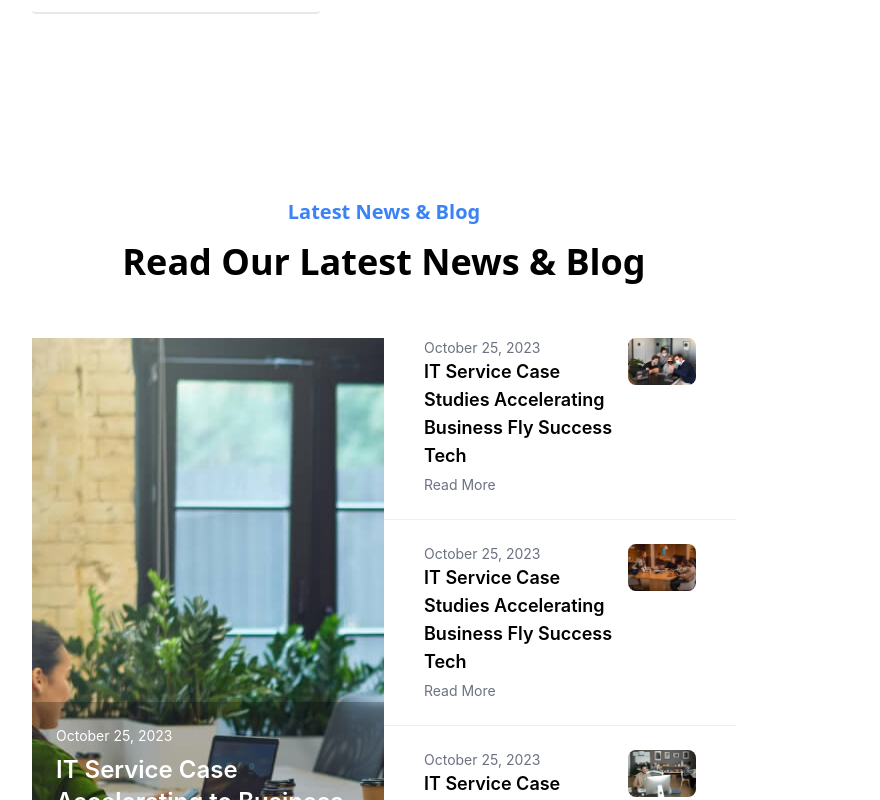
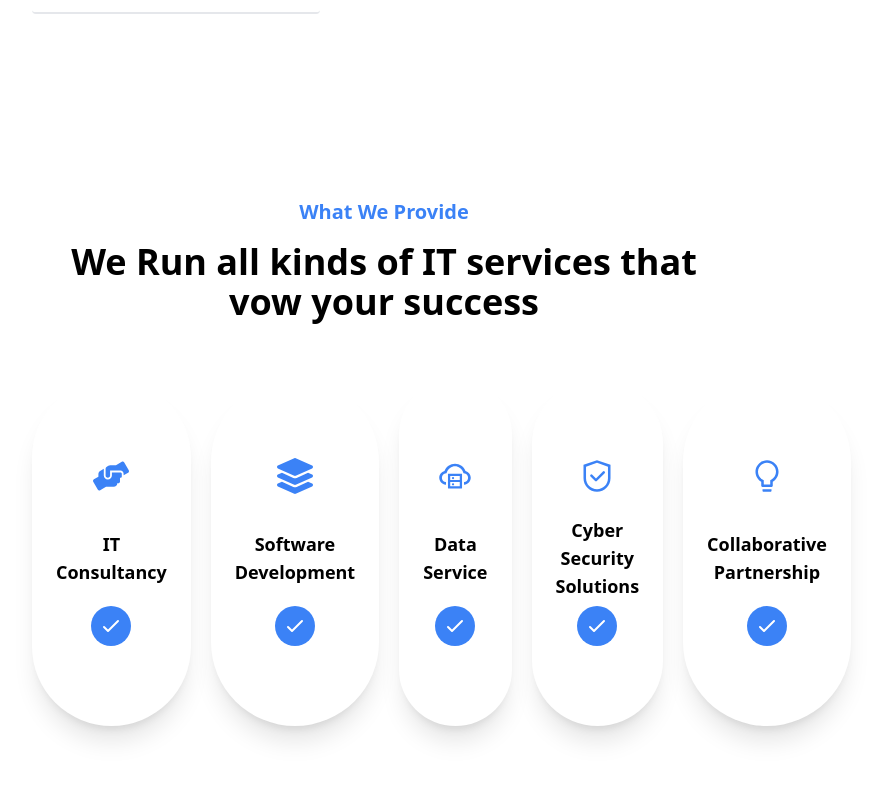
Before and after one commit to lastforever457/codezone, a Next.js app: page / in a window 1280 px wide. Shown: the part 4980-5780 px from the top of the page, without its empty margins (256-1136 px from the left). Built offline with nearby package versions, Linux system fonts and the light colour scheme.

Commit message:
Big2 changes

```diff
--- a/app/page.tsx
+++ b/app/page.tsx
@@ -1,15 +1,16 @@
 'use client';
 
 import Header from '@/components/header';
+import Blog from '@/components/main/blog';
+import CardComponent from '@/components/main/cardComponent';
+import Provide from '@/components/main/provide';
 import Section from '@/components/main/section';
-import SwiperLeft from '@/components/swiper-left';
-import CardComponent from '@/components/main/cardComponent';
 import Service from '@/components/main/service';
-import TeamComponent from '@/components/team';
-import Blog from '@/components/blog';
+import SwiperLeft from '@/components/main/swiper-left';
+import TeamComponent from '@/components/main/team';
+import AOS from 'aos';
 import 'aos/dist/aos.css';
 import { useEffect } from 'react';
-import AOS from 'aos';
 
 const Page = () => {
   useEffect(() => {
@@ -23,6 +24,7 @@
       <CardComponent />
       <Service />
       <TeamComponent />
+      <Provide />
       <Blog />
     </div>
   );
--- /dev/null
+++ b/components/main/provide.tsx
@@ -0,0 +1,80 @@
+import { useMemo } from 'react';
+import {
+  AiOutlineBulb,
+  AiOutlineCloudServer,
+  AiOutlineSafety,
+} from 'react-icons/ai';
+import { FaHandsHelping, FaLayerGroup } from 'react-icons/fa';
+
+const Provide = () => {
+  const services = useMemo(
+    () => [
+      {
+        id: 1,
+        icon: <FaHandsHelping />,
+        title: 'IT Consultancy',
+      },
+      {
+        id: 2,
+        icon: <FaLayerGroup />,
+        title: 'Software Development',
+      },
+      {
+        id: 3,
+        icon: <AiOutlineCloudServer />,
+        title: 'Data Service',
+      },
+      {
+        id: 4,
+        icon: <AiOutlineSafety />,
+        title: 'Cyber Security Solutions',
+      },
+      {
+        id: 5,
+        icon: <AiOutlineBulb />,
+        title: 'Collaborative Partnership',
+      },
+    ],
+    []
+  );
+  return (
+    <div className="py-16 px-72">
+      <div className={'text-center'}>
+        <h4 className="text-blue-500 text-xl font-bold">What We Provide</h4>
+        <h2 className="text-4xl font-bold mt-4 mb-14">
+          We Run all kinds of IT services that vow your success
+        </h2>
+      </div>
+      <div className="flex gap-5">
+        {services.map((service: Record<string, any>, index: number) => (
+          <div className="bg-white rounded-[7vw] shadow-xl px-6 py-20 w-64 text-center">
+            <div className="flex justify-center mb-4">
+              <div className="text-blue-500 text-4xl">{service.icon}</div>
+            </div>
+            <h2 className="text-lg font-semibold h-24 text-center flex justify-center items-center">
+              {service.title}
+            </h2>
+            <button className="bg-blue-500 text-white rounded-full p-2 hover:bg-blue-600 focus:outline-none">
+              <svg
+                xmlns="http://www.w3.org/2000/svg"
+                fill="none"
+                viewBox="0 0 24 24"
+                stroke="currentColor"
+                className="w-6 h-6"
+              >
+                <path
+                  stroke-linecap="round"
+                  stroke-linejoin="round"
+                  stroke-width="2"
+                  d="M5 13l4 4L19 7"
+                />
+              </svg>
+            </button>
+          </div>
+        ))}
+      </div>
+    </div>
+  );
+};
+
+export default Provide;
```
Also changed, not shown: components/main/blog.tsx (renamed from components/blog.tsx), components/main/swiper-left.tsx (renamed from components/swiper-left.tsx), components/main/team.tsx (renamed from components/team.tsx).
